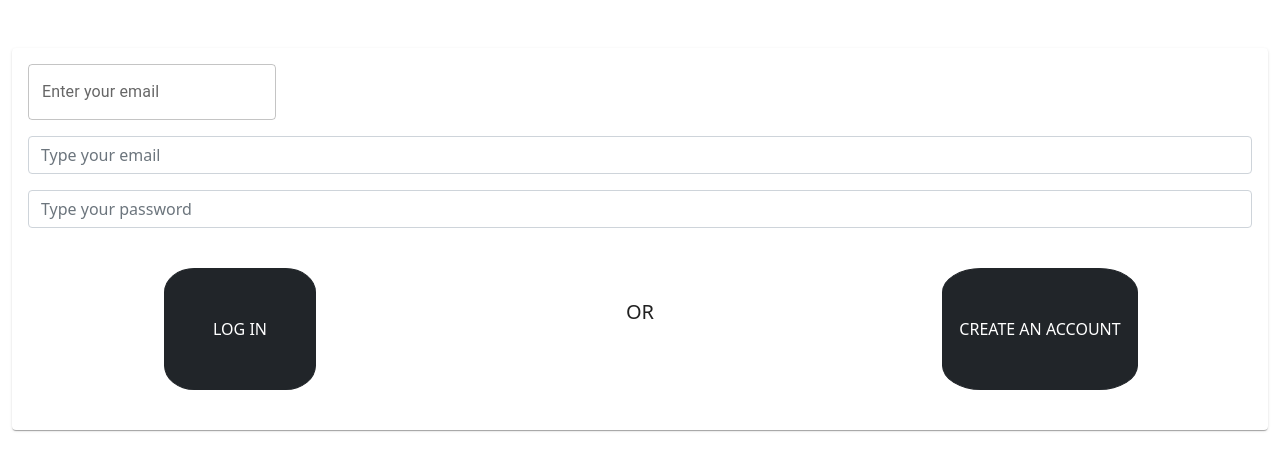
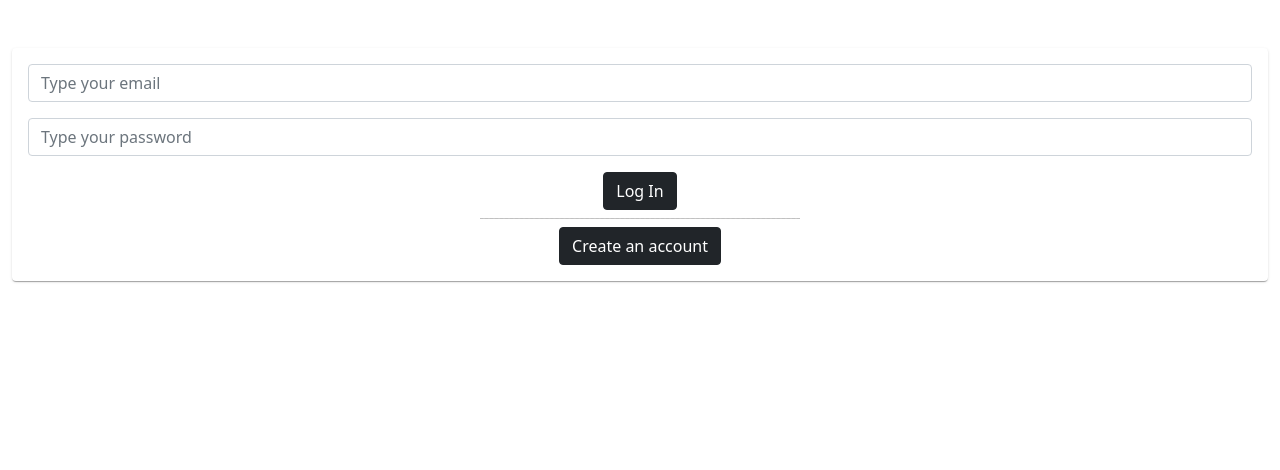
Before and after one commit to roshanraphael/retron_beta, a Next.js app in the folder retron_frontend/: page /login in a window 1280 px wide. Shown: the top 470 px of the page. Built offline with nearby package versions, Linux system fonts and the light colour scheme.

Commit message:
UI Changes

```diff
--- a/retron_frontend/pages/login.js
+++ b/retron_frontend/pages/login.js
@@ -59,13 +59,7 @@ const Login = () => {
     const loginForm = () => {
         return (
             <form onSubmit={handleSubmit} >
-                <TextField
-                    type="email"
-                    value={email}
-                    onChange={handleChange('email')}
-                    label="Enter your email"
-                />
-                <div className="form-group pt-3 pb-3">
+                <div className="form-group mb-3">
                 <input
                         type="email"
                         value={email}
@@ -74,8 +68,7 @@ const Login = () => {
                         placeholder="Type your email"
                     />
                 </div>
-
-                <div className="form-group">
+                <div className="form-group mb-3">
                 <input
                         type="password"
                         value={password}
@@ -85,16 +78,18 @@ const Login = () => {
                     />
                 </div>
 
-                <div className="p-4 row d-flex justify-content-center">
-                    <div className="col pt-3 d-flex justify-content-center">
-                    <button className="btn btn-dark btn-block p-5" style={{borderRadius:"20%"}}>LOG IN</button>
+                <div className="row d-flex justify-content-center">
+                    <div className="col d-flex justify-content-center">
+                    <button className="btn btn-dark">Log In</button>
                     </div>
-                    <div className="col d-flex justify-content-center align-item-center">
-                    <h5 className="p-5">OR</h5>
-                    </div>
-                    <div className="col pt-3 d-flex justify-content-center">
+                </div>
+                <div style={{display: "grid", placeItems:"center"}}>
+                    <hr style={{borderTop: "1px dashed", width: "60%", textAlign: "center", maxWidth: "20rem"}} className="row mb-2 mt-2" />
+                </div>
+                <div className="row d-flex justify-content-center">
+                    <div className="col d-flex justify-content-center">
                         <Link href="/register">
-                    <button className="btn btn-block btn-dark p-3" style={{borderRadius:"20%"}}>CREATE AN ACCOUNT</button></Link>
+                    <button className="btn btn-dark">Create an account</button></Link>
                     </div>
                 </div>
             </form>
```
